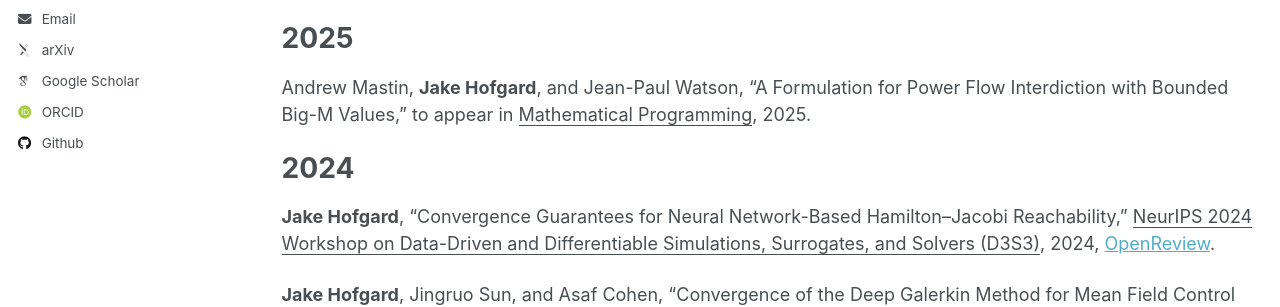
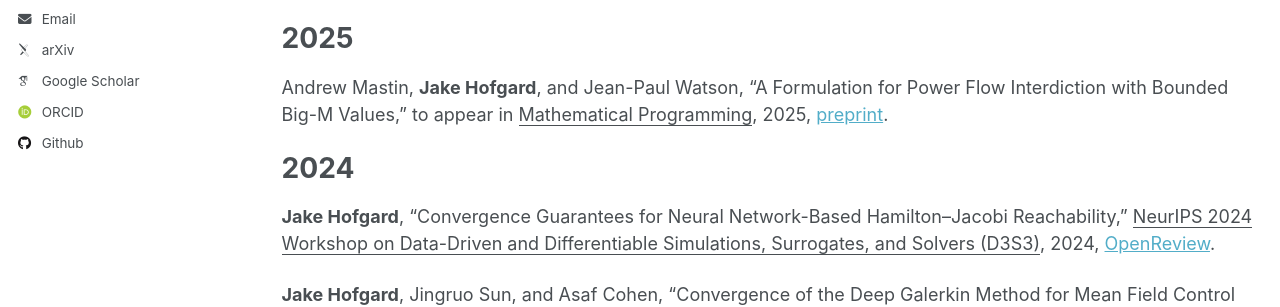
Before and after one commit to jakehofgard/jakehofgard.github.io, a Jekyll site: the page built from _pages/publications.md, in a window 1280 px wide and 1149 px high. Shown: the part 410-717 px from the top of the window. Built offline with Jekyll 4.4.1, drawn with Linux system fonts in a browser that asks for light colours; some web fonts are replaced.

Commit message:
Add paper link

```diff
--- a/_pages/publications.md
+++ b/_pages/publications.md
@@ -17,7 +17,7 @@ This is a (mostly) up-to-date list of my recent publications, which you can also
 
 # 2025
 
-Andrew Mastin, **Jake Hofgard**, and Jean-Paul Watson, "A Formulation for Power Flow Interdiction with Bounded Big-M Values," to appear in <ins>Mathematical Programming</ins>, 2025.
+Andrew Mastin, **Jake Hofgard**, and Jean-Paul Watson, "A Formulation for Power Flow Interdiction with Bounded Big-M Values," to appear in <ins>Mathematical Programming</ins>, 2025, [preprint](https://optimization-online.org/2026/10/a-formulation-for-power-flow-interdiction-with-bounded-big-m-values/).
 
 # 2024
 **Jake Hofgard**, "Convergence Guarantees for Neural Network-Based Hamilton–Jacobi Reachability," <ins>NeurIPS 2024 Workshop on Data-Driven and Differentiable Simulations, Surrogates, and Solvers (D3S3)</ins>, 2024, [OpenReview](https://openreview.net/forum?id=SH1isYejz9).
```
